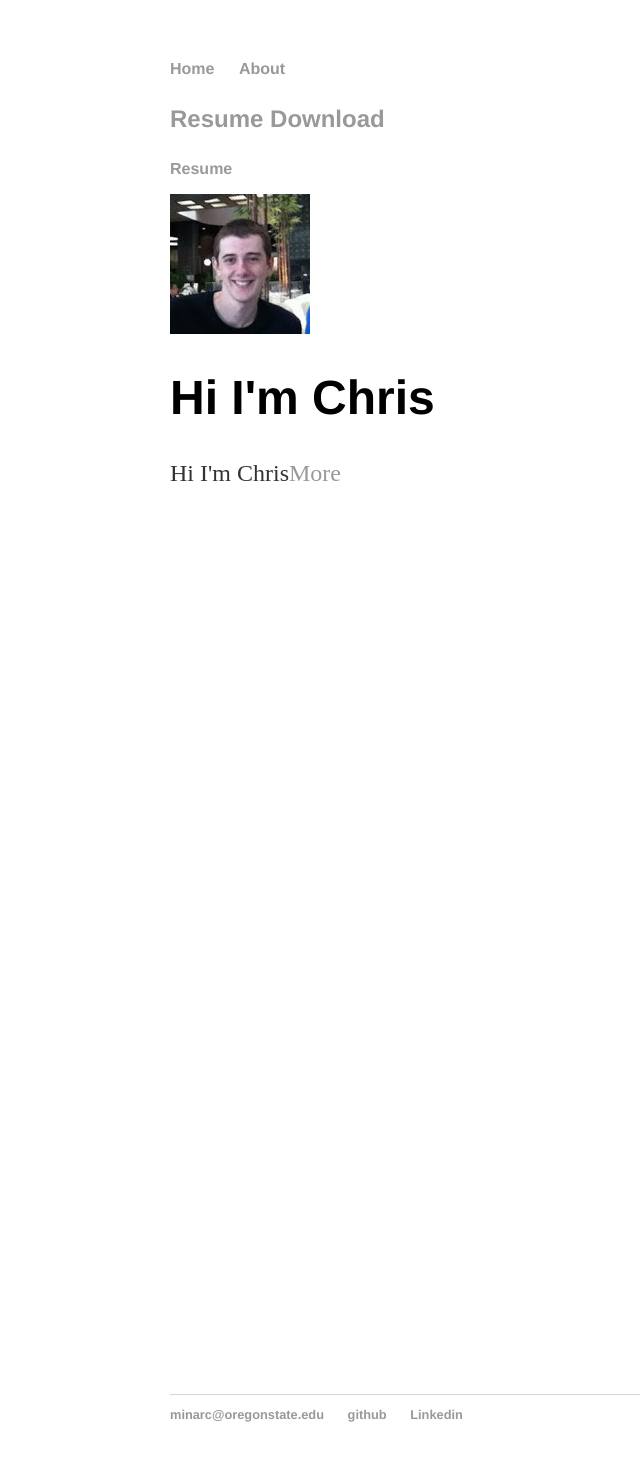
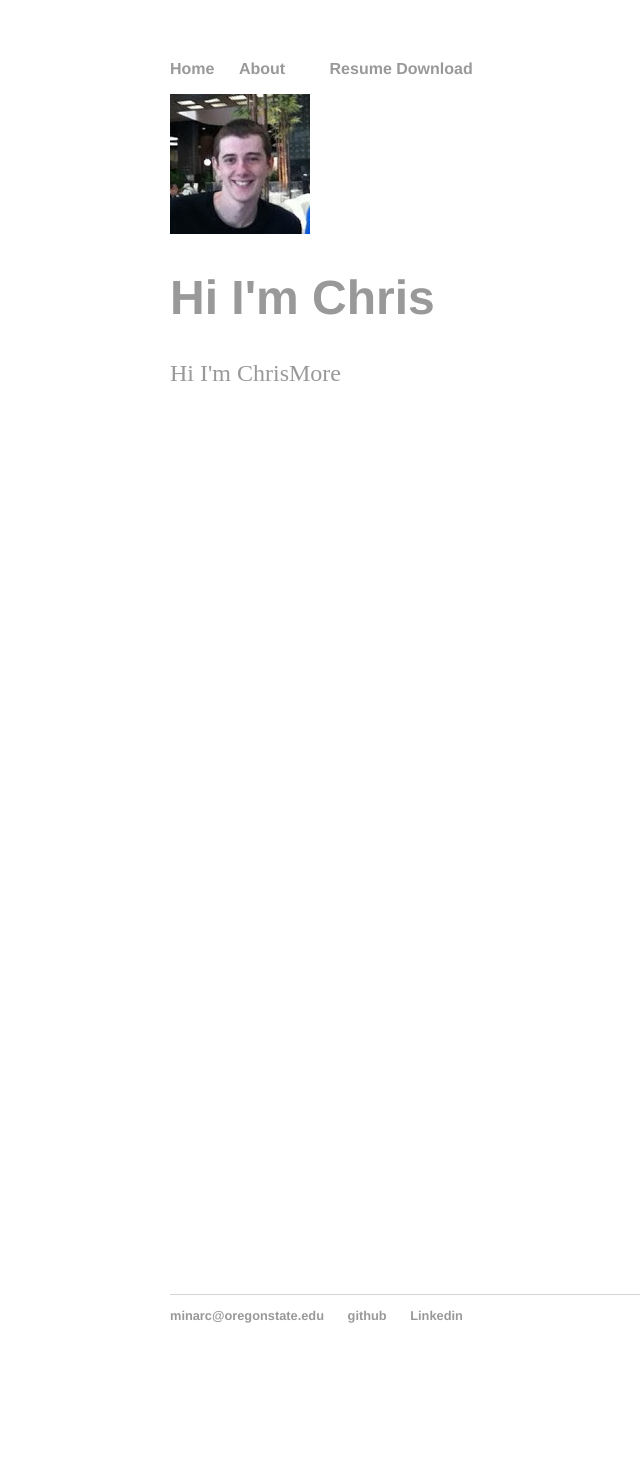
Before and after one commit to chrisminar/chrisminar.github.io, a Jekyll site: the page built from index.html, in a window 1280 px wide. Shown: the whole page, without its empty margins (22-662 px from the left). Built offline with Jekyll 4.4.1, drawn with Linux system fonts in a browser that asks for light colours; after the commit the page ends 1383 px from its top, so only the background shows below that.

Commit message:
Update default.html

```diff
--- a/_layouts/default.html
+++ b/_layouts/default.html
@@ -10,9 +10,8 @@
     		<ul>
         		<li><a href="/">Home</a></li>
 	        	<li><a href="/about">About</a></li>
-	        	<p><a href="resume.pdf" target="_blank">Resume Download</p>
-	        	<li><a href="/resume">Resume</a></li>
-    		</ul>
+	        	<li></li><a href="resume.pdf" target="_blank">Resume Download</li>
+	        </ul>
 		</nav>
 		<div class="container">
     {{content}}
```
